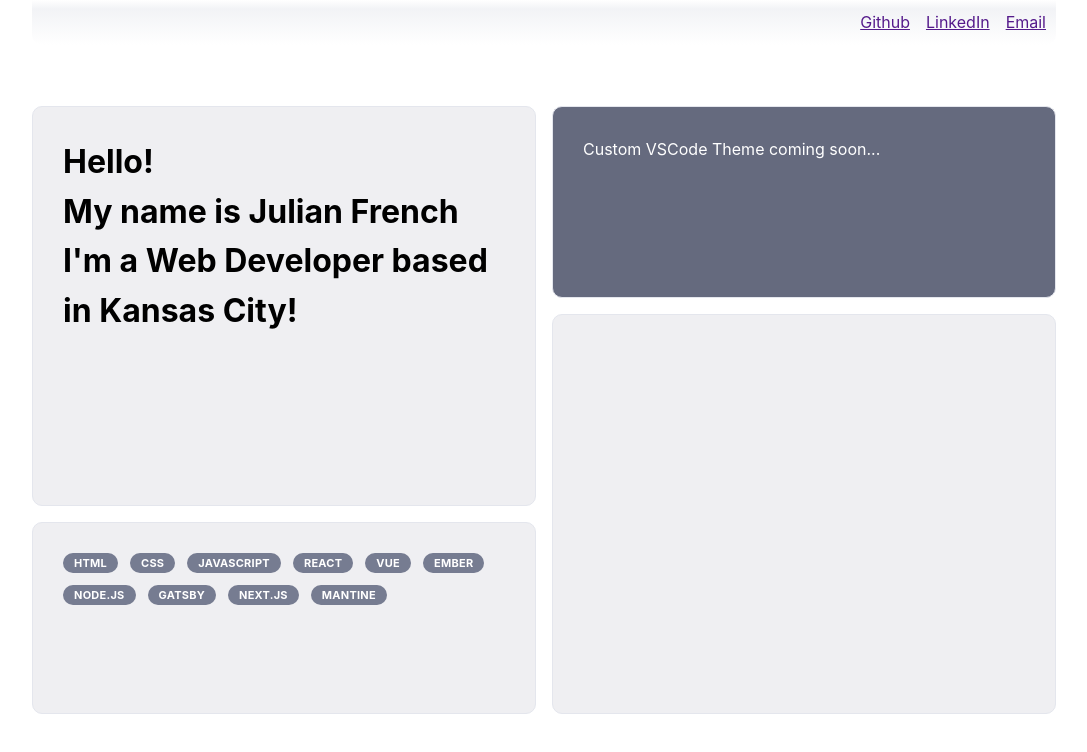
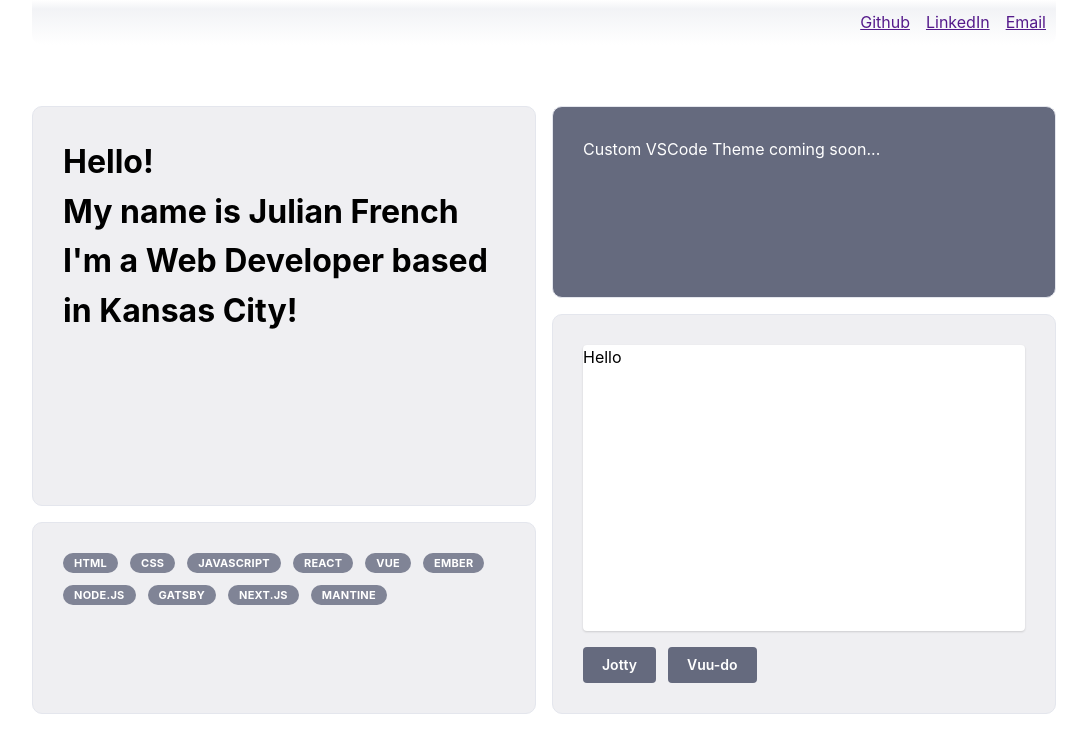
Before and after one commit to Jufrench/ju3, a Next.js app: page / in a window 1280 px wide. Shown: the top 752 px of the page, without its empty margins (96-1183 px from the left). Built offline with nearby package versions, Linux system fonts and the light colour scheme.

Commit message:
Project section frame in place

```diff
--- a/pages/index.tsx
+++ b/pages/index.tsx
@@ -1,7 +1,21 @@
-import { useMantineTheme, lighten, Grid, SimpleGrid, Skeleton, rem, Center, Group, Box, Badge } from '@mantine/core';
+import { useMantineTheme, lighten, Grid, SimpleGrid, Skeleton, rem, Center, Group, Stack, Box, Badge, Button, Paper } from '@mantine/core';
 
 const PRIMARY_COL_HEIGHT = rem(400);
 const skills: string[] = ["HTML","CSS","JavaScript","React","Vue","Ember","Node.js","Gatsby", "Next.js", "Mantine"];
+const projectList = [
+  {
+    id: 0,
+    title: "Jotty",
+    description: "A note taking app in the form of a rich text editor built with React, TypeScript, & Next.js.",
+    link: "https://jotty-pink.vercel.app/"
+  },
+  {
+    id: 1,
+    title: "Vuu-do",
+    description: "A to-do list app with a Vue.js & TypeScript frontend, a Node.js backend, Vite for bundling, and Next.js.",
+    link: null
+  },
+];
 
 export function LeadGrid() {
   const SECONDARY_COL_HEIGHT = `calc(${PRIMARY_COL_HEIGHT} / 2 - var(--mantine-spacing-md) / 2)`;
@@ -59,7 +73,7 @@ export function LeadGrid() {
             <Box style={{...gridItemStyles, height: SECONDARY_COL_HEIGHT}}>
               <Group gap="sm">
                 {skills.map((skill, index) => (
-                  <Badge key={index} color={theme.colors.myColor[6]}>{skill}</Badge>
+                  <Badge key={index} color={theme.colors.myColor[5]}>{skill}</Badge>
                 ))}
               </Group>
             </Box>
@@ -85,7 +99,16 @@ export function LeadGrid() {
           <Grid.Col>
             {/* <Skeleton height={PRIMARY_COL_HEIGHT} radius="md" animate={false} /> */}
             <Box style={{...gridItemStyles, height: PRIMARY_COL_HEIGHT}}>
-
+              {/* <Box h={{base: SECONDARY_COL_HEIGHT}} style={{border: '1px solid orange'}}></Box> */}
+              {/* <Paper shadow="sm" style={{height: SECONDARY_COL_HEIGHT}}>Hello</Paper> */}
+              <Stack h={{base: '100%'}}>
+              <Paper h={{base: '100%'}} shadow="xs">Hello</Paper>
+              <Group gap="sm">
+                {projectList.map((item, index) => (
+                  <Button key={index} color={theme.colors.myColor[7]}>{item.title}</Button>
+                ))}
+              </Group>
+              </Stack>
             </Box>
           </Grid.Col>
 
```
